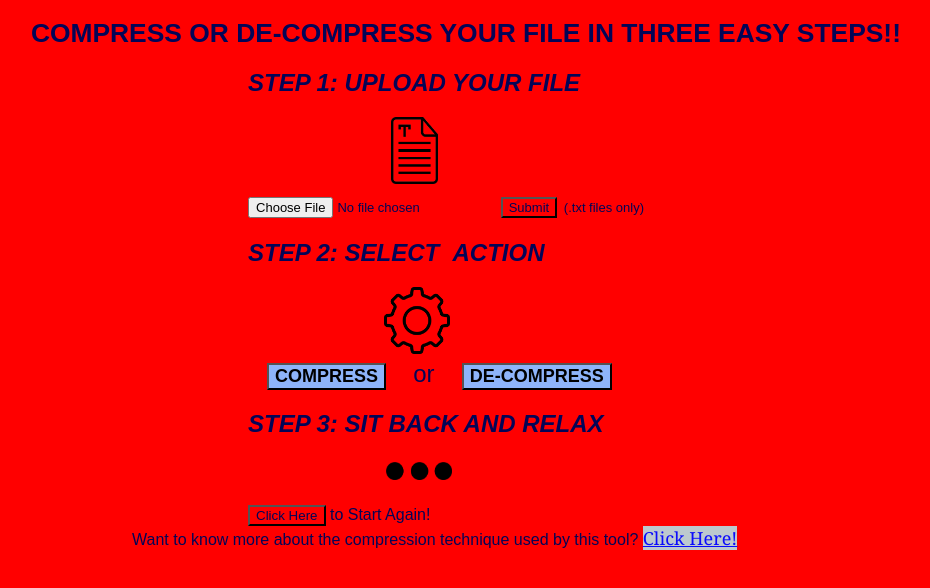
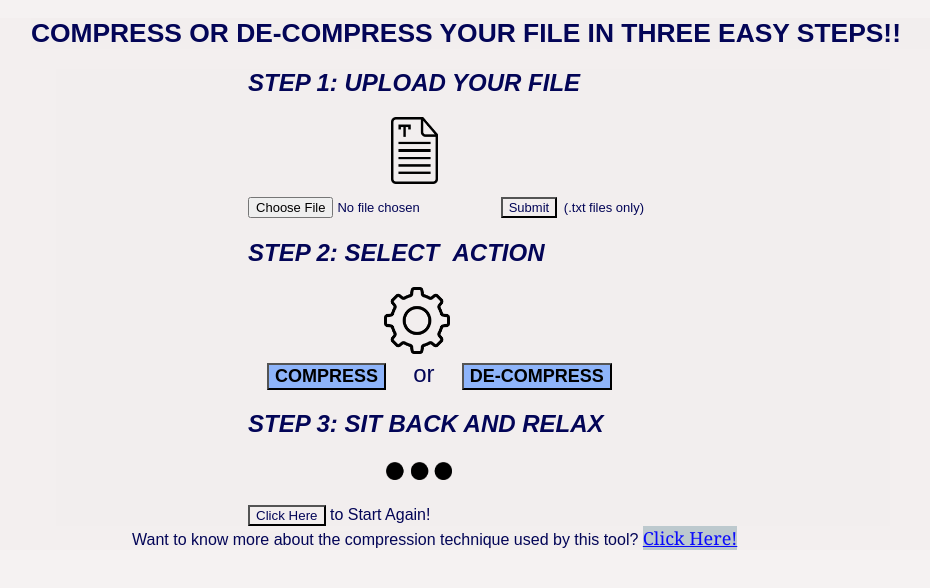
Before and after one commit to codemasterGaurav/file_compressor, a plain HTML site: page index.html in a window 1280 px wide. Shown: the whole page, without its empty margins (192-1122 px from the left). Drawn offline with Linux system fonts and the light colour scheme.

Commit message:
Update styles.css

```diff
--- a/styles.css
+++ b/styles.css
@@ -1,6 +1,5 @@
 *{
-   /* background-color:  rgba(243, 239, 239, 0.787);*/
-    background-color: red;
+    background-color:  rgba(243, 239, 239, 0.787);
     color: rgb(3, 5, 87);
     font-family: Arial, Helvetica, sans-serif;
 }
```
